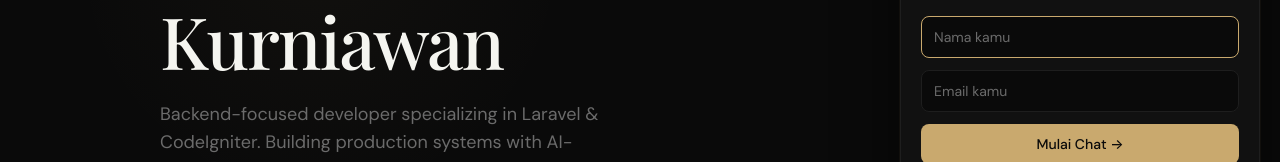
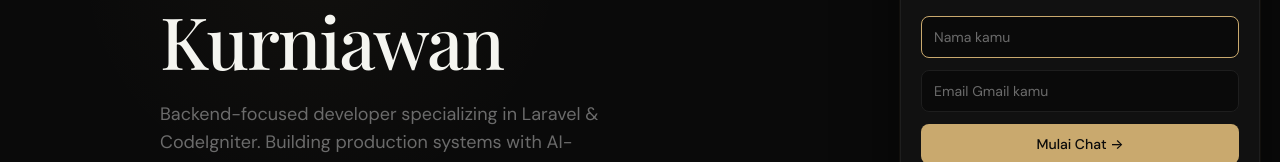
Before and after one commit to amiraar/portfolio-nara, a Next.js app: page / in a window 1280 px wide. Both pictures are taken after a click on the button "Chat with Kaia →". Shown: the part 313-475 px from the top of the page. Built offline with nearby package versions, Linux system fonts and the light colour scheme; a web font is replaced by a local one.

Commit message:
fix: update conversation endpoint to be public and enhance visitor form validation for Gmail addresses

```diff
--- a/app/api/conversations/[id]/route.js
+++ b/app/api/conversations/[id]/route.js
@@ -1,6 +1,7 @@
 /**
  * app/api/conversations/[id]/route.js — Get full conversation detail (messages + visitor).
- * GET /api/conversations/:id → protected, returns full message history.
+ * GET /api/conversations/:id → PUBLIC (visitors load their own history via CUID from localStorage).
+ * PATCH /api/conversations/:id → protected (owner only — change status).
  */
 
 import { NextResponse } from "next/server";
@@ -8,13 +9,13 @@ import { getServerSession } from "next-auth";
 import { authOptions } from "@/app/api/auth/[...nextauth]/route";
 import prisma from "@/lib/prisma";
 
+/**
+ * GET — public endpoint, no auth required.
+ * ConversationId is a CUID (hard to guess), so security-by-obscurity is acceptable here.
+ * Both the visitor (ChatWidget) and the owner (Dashboard) call this endpoint.
+ */
 export async function GET(req, { params }) {
   try {
-    const session = await getServerSession(authOptions);
-    if (!session) {
-      return NextResponse.json({ error: "Unauthorized" }, { status: 401 });
-    }
-
     const { id } = params;
 
     const conversation = await prisma.conversation.findUnique({
--- a/app/page.jsx
+++ b/app/page.jsx
@@ -5,7 +5,6 @@
 
 "use client";
 
-import { useRef } from "react";
 import Nav from "@/components/portfolio/Nav";
 import Hero from "@/components/portfolio/Hero";
 import About from "@/components/portfolio/About";
@@ -16,11 +15,9 @@ import Education from "@/components/portfolio/Education";
 import ChatWidget from "@/components/chat/ChatWidget";
 
 export default function HomePage() {
-  const chatWidgetRef = useRef(null);
-
   /**
    * Called by Hero's "Chat with Kaia" CTA button.
-   * Programmatically opens the chat widget.
+   * Programmatically opens the chat widget via custom event.
    */
   function handleChatOpen() {
     // The chat widget manages its own state; we dispatch a custom event
@@ -38,7 +35,7 @@ export default function HomePage() {
         <Skills />
         <Education />
       </main>
-      <ChatWidget ref={chatWidgetRef} />
+      <ChatWidget />
     </>
   );
 }
--- a/components/chat/VisitorForm.jsx
+++ b/components/chat/VisitorForm.jsx
@@ -16,12 +16,24 @@ export default function VisitorForm({ onSubmit }) {
   const [loading, setLoading] = useState(false);
   const [error, setError] = useState("");
 
+  /** Validate that the email is a real Gmail address (domain check). */
+  function isValidGmail(value) {
+    const trimmed = value.trim().toLowerCase();
+    // Must match: <local-part>@gmail.com with a valid local part
+    return /^[a-zA-Z0-9._%+\-]+@gmail\.com$/.test(trimmed);
+  }
+
   async function handleSubmit(e) {
     e.preventDefault();
     setError("");
 
     if (!name.trim() || !email.trim()) {
-      setError("Please fill in both fields.");
+      setError("Mohon isi nama dan email kamu.");
+      return;
+    }
+
+    if (!isValidGmail(email)) {
+      setError("Gunakan alamat Gmail yang valid (contoh: nama@gmail.com).");
       return;
     }
 
@@ -76,11 +88,12 @@ export default function VisitorForm({ onSubmit }) {
         />
         <input
           type="email"
-          placeholder="Email kamu"
+          placeholder="Email Gmail kamu"
           value={email}
           onChange={(e) => setEmail(e.target.value)}
           className="w-full bg-background border border-border rounded-lg px-3 py-2.5 text-sm text-text-primary placeholder-text-muted outline-none focus:border-accent transition-colors"
           disabled={loading}
+          autoComplete="email"
         />
 
         {error && <p className="text-xs text-red-400">{error}</p>}
```
